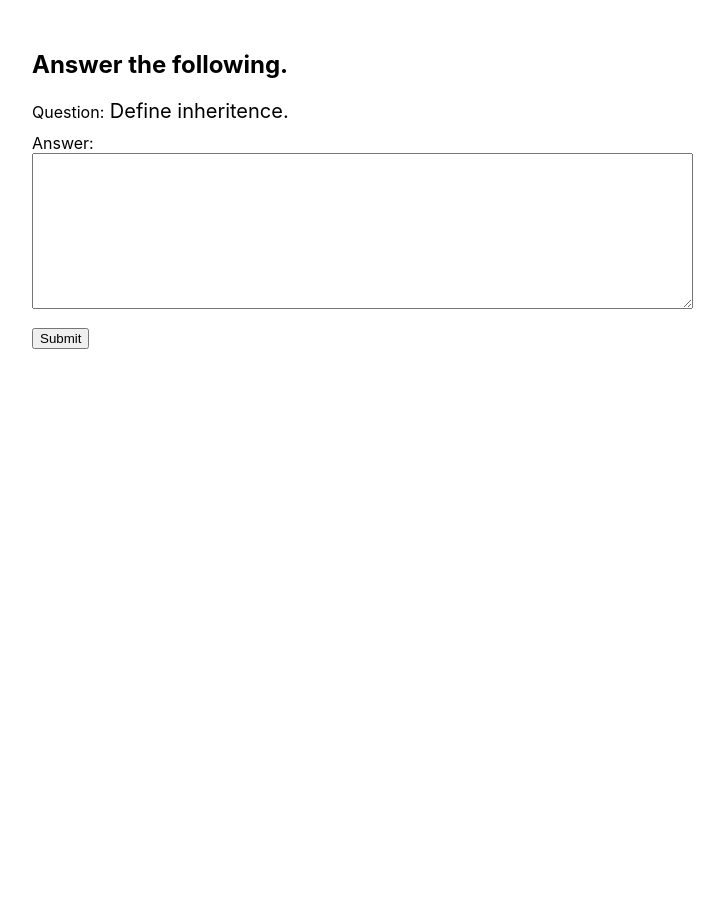
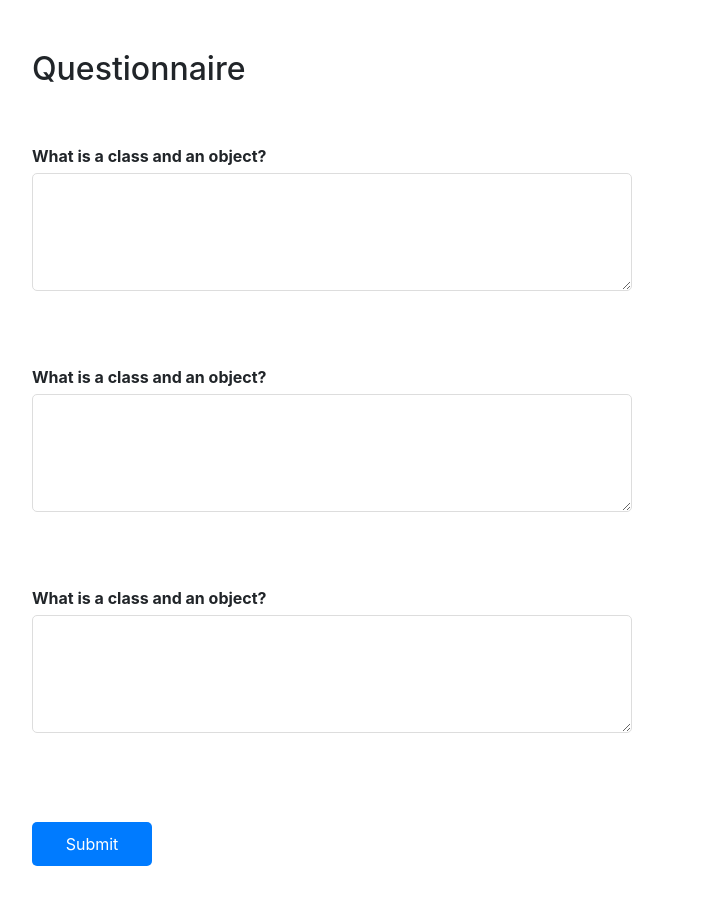
Before and after one commit to aanshi18/grader-assistant, a React (Create React App) app in the folder grader-assistant-frontend/: page / in a window 1280 px wide. Shown: the top 904 px of the page, without its empty margins (18-742 px from the left). Before the commit the page ends 800 px from the top, so only its background shows below. Built offline with nearby package versions, Linux system fonts and the light colour scheme; a small style sheet from the web is missing.

Commit message:
frontend - make post call to get the results of the answers

```diff
--- a/grader-assistant-frontend/public/index.html
+++ b/grader-assistant-frontend/public/index.html
@@ -5,6 +5,13 @@
     <link rel="icon" href="%PUBLIC_URL%/favicon.ico" />
     <meta name="viewport" content="width=device-width, initial-scale=1" />
     <meta name="theme-color" content="#000000" />
+    <!-- Bootstrap CSS -->
+    <link
+    href="https://cdn.jsdelivr.net/npm/bootstrap@5.3.2/dist/css/bootstrap.min.css"
+    rel="stylesheet"
+    integrity="sha384-GNFhPzzV5pTCn4pyioU4tRFlcGIU7uf7VYmk5pFfGOLSpCMd2yjTAvxxExw8U46P"
+    crossorigin="anonymous">
+
     <meta
       name="description"
       content="Web site created using create-react-app"
--- a/grader-assistant-frontend/src/App.js
+++ b/grader-assistant-frontend/src/App.js
@@ -2,57 +2,120 @@
 import React, { useState } from 'react';
 import axios from 'axios';
 
+// Sample questions (you can also fetch this from an API if needed)
+const questions = {
+  "123": "What is a class and an object?",
+  "3223": "What is a class and an object?",
+  "764": "What is a class and an object?"
+};
+
 function App() {
-  const [formData, setFormData] = useState({ name: '', email: '' });
-  const [response, setResponse] = useState(null);
+  const [formData, setFormData] = useState({});
+  const [responses, setResponses] = useState({});
   const [error, setError] = useState(null);
 
-  // Handle input changes
-  const handleChange = (e) => {
-    const { name, value } = e.target;
-    setFormData({ ...formData, [name]: value });
+  // Handle input changes (for each textarea)
+  const handleChange = (id, value) => {
+    setFormData((prev) => ({ ...prev, [id]: value }));
   };
 
   // Handle form submission
   const handleSubmit = async (e) => {
-    e.preventDefault(); // Prevent page reload
-    setError(null); // Clear any previous errors
+    e.preventDefault();
+    setError(null); // Clear previous errors
 
+    // Create an array to hold promises for each API call
+    const promises = Object.entries(questions).map(async ([id, question]) => {
+      const student_answer = formData[id] || '';
+
+      if (student_answer) {
         try {
-      const res = await axios.post('https://jsonplaceholder.typicode.com/posts', formData);
-      setResponse(res.data);
+          const res = await axios.post('http://localhost:8000/evaluate_answer', {
+            "question":question,
+            "student_answer":student_answer,
+          });
+          return { id, answer: res.data.message}; // Return the response for this question
         } catch (err) {
-      setError('Failed to submit. Please try again.');
+          return { id, error: 'Failed to get response. Please try again.' , err}; // Handle API error
         }
+      } else {
+        return { id, error: 'No answer provided.' }; // Handle empty answers
+      }
+    });
+
+    // Wait for all promises to resolve
+    const results = await Promise.all(promises);
+    const updatedResponses = {};
+
+    results.forEach((result) => {
+      updatedResponses[result.id] = result.answer || result.error;
+    });
+
+    setResponses(updatedResponses);
   };
+  // Helper function to safely render HTML
+  const formatResponse = (response) => ({
+    __html: response.replace(/\n/g, ' '), // Replace \n with space for extra safety
+  });
 
   return (
-    <div style={{ maxWidth: '400px', margin: '50px 50px', textAlign: 'left' }}>
-      <h2>Answer the following.</h2>
+    <div style={{ maxWidth: '600px', margin: '50px 50px', textAlign: 'left' }}>
+      <h2>Questionnaire</h2>
       <form onSubmit={handleSubmit}>
-        <div>
-          <label>Question:</label>
-          <p style={{fontSize: '20px', display:'inline'}}>    Define inheritence. </p>
-        </div>
-        <div style={{ marginTop: '10px' }}>
-          <label>Answer:</label><br />
+        {Object.entries(questions).map(([id, question]) => (
+          <div key={id} style={{ marginBottom: '20px' }}>
+            <br></br>
+            <br></br>
+            <label>
+              <strong>{question}</strong>
+            </label>
             <textarea
-            name="answer"
-            rows={10}
-            cols={80}
-            onChange={handleChange}
+              rows="4"
+              style={{
+                width: '100%',
+                marginTop: '5px',
+                padding: '10px',
+                border: '1px solid #ddd',
+                borderRadius: '5px',
+                fontSize: '16px',
+              }}
+              value={formData[id] || ''}
+              onChange={(e) => handleChange(id, e.target.value)}
               required
             />
-        </div>
-        <button type="submit" style={{ marginTop: '15px' }}>Submit</button>
-      </form>
-
-      {response && (
-        <div style={{ marginTop: '20px' }}>
-          <h3>Response:</h3>
-          <pre>{JSON.stringify(response, null, 2)}</pre>
+            {responses[id] && (
+              <div style={{ marginTop: '10px' }}>
+                <strong>Response:</strong>
+                <div dangerouslySetInnerHTML={formatResponse(responses[id])} />
+                <button type='button' style={{
+                    marginTop: '10px',
+                    backgroundColor: '#6c757d',
+                    color: '#fff',
+                    border: 'none',
+                    borderRadius: '5px',
+                    padding: '8px 12px',
+                    cursor: 'pointer',
+                    float: 'right',
+                  }}
+>Ask a query</button>
               </div>
             )}
+          </div>
+        ))}
+        <br></br>
+        <br></br>
+        <button type="submit" style={{
+            backgroundColor: '#007bff',
+            color: '#fff',
+            border: 'none',
+            borderRadius: '5px',
+            padding: '10px 15px',
+            cursor: 'pointer',
+            width: '20%',
+            marginTop: '15px',
+            fontSize: '16px',
+          }}>Submit</button>
+      </form>
 
       {error && (
         <div style={{ marginTop: '20px', color: 'red' }}>
```
Lines whose indentation alone changed are shown as unchanged.
